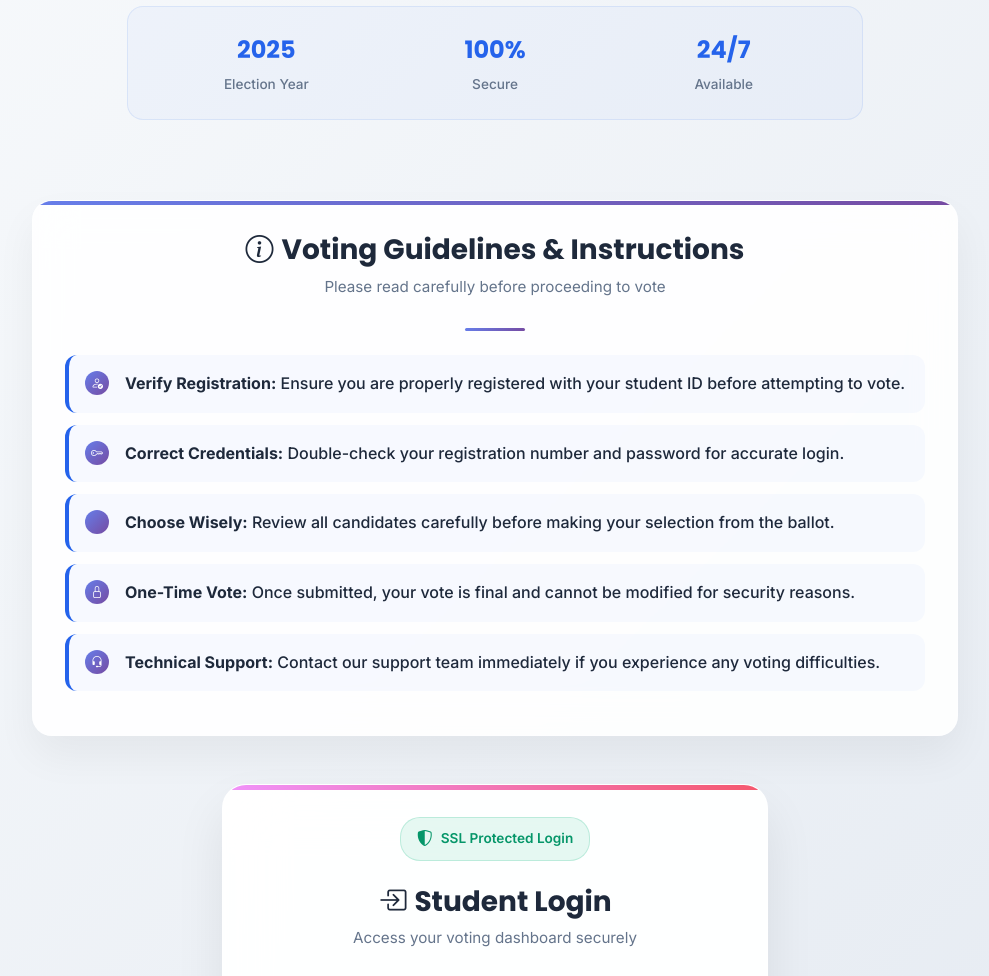
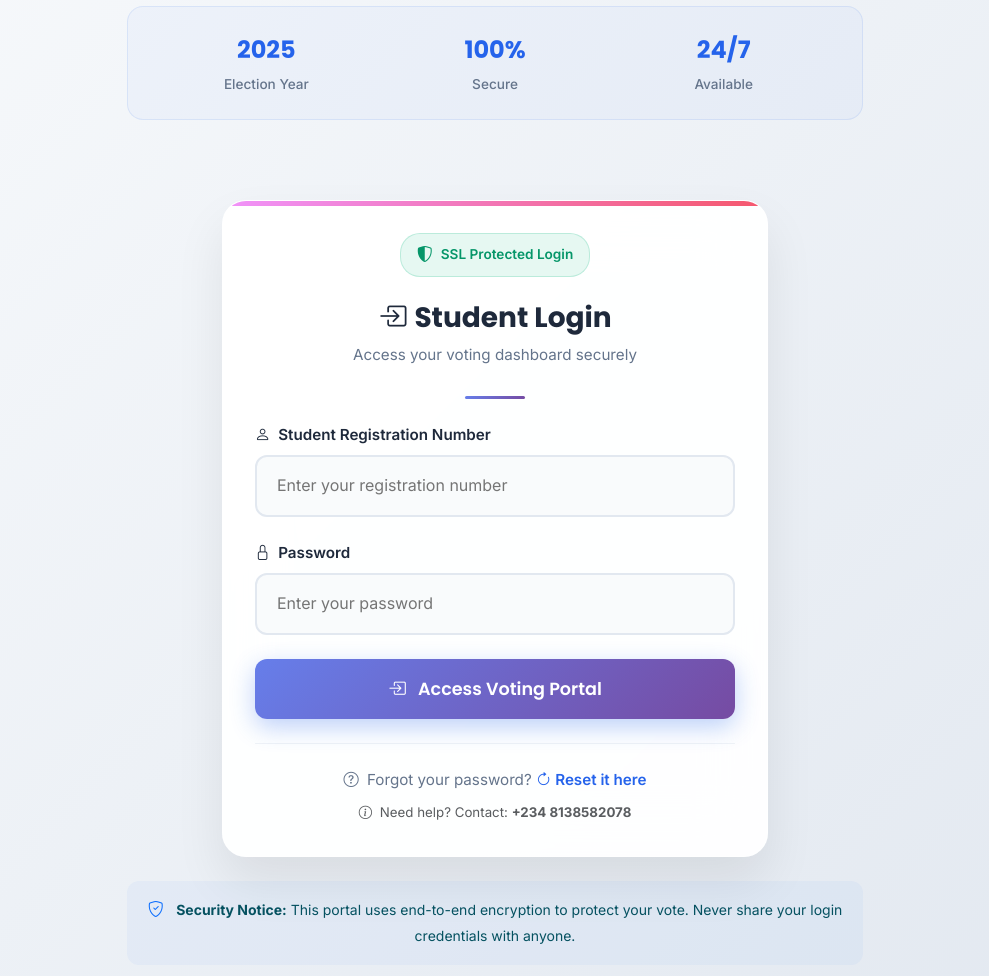
Before and after one commit to AlphaGL/project, a Django app: page / in a window 1280 px wide. Shown: the part 544-1520 px from the top of the page, without its empty margins (145-1134 px from the left). Run offline with Django 5.2, Linux system fonts and the light colour scheme.

Commit message:
new update

```diff
--- a/voting/templates/voting/login.html
+++ b/voting/templates/voting/login.html
@@ -464,7 +464,7 @@
         </div>
 
         <!-- Voting Rules Card -->
-        <div class="row justify-content-center mb-5" data-aos="fade-up" data-aos-delay="200">
+        <!-- <div class="row justify-content-center mb-5" data-aos="fade-up" data-aos-delay="200">
             <div class="col-lg-10">
                 <div class="rules-card">
                     <div class="card-header-modern">
@@ -517,7 +517,7 @@
                     </div>
                 </div>
             </div>
-        </div>
+        </div> -->
 
         <!-- Login Card -->
         <div class="row justify-content-center" data-aos="fade-up" data-aos-delay="600">
```
